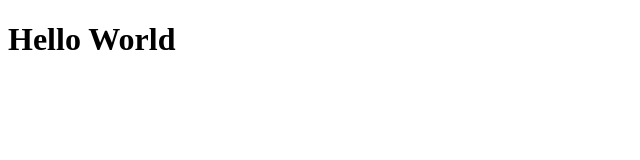
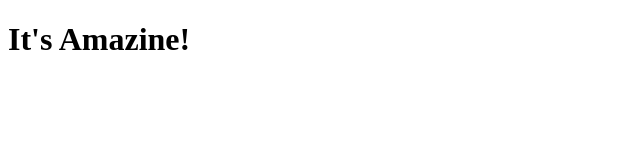
Before and after one commit to AMA-Zine/amazine-fe, a React app: page / in a window 1280 px wide. Shown: the top 160 px of the page, without its empty margins (0-640 px from the left). Built offline with nearby package versions, Linux system fonts and the light colour scheme.

Commit message:
initial commit dev

```diff
--- a/src/components/app/App.jsx
+++ b/src/components/app/App.jsx
@@ -1,5 +1,5 @@
 import React from 'react';
 
 export default function App() {
-  return <h1>Hello World</h1>;
+  return <h1>It's Amazine!</h1>;
 }
```
